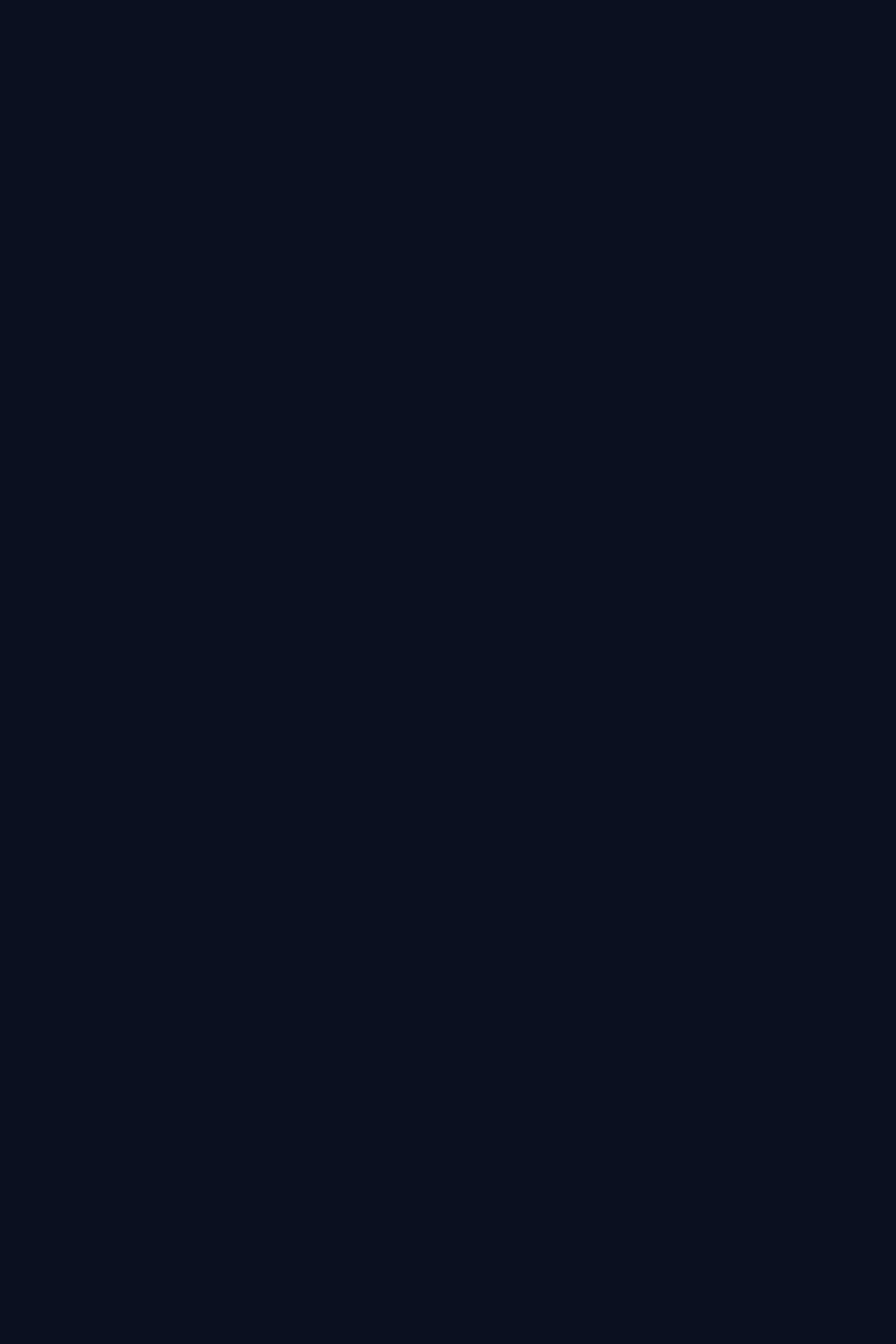
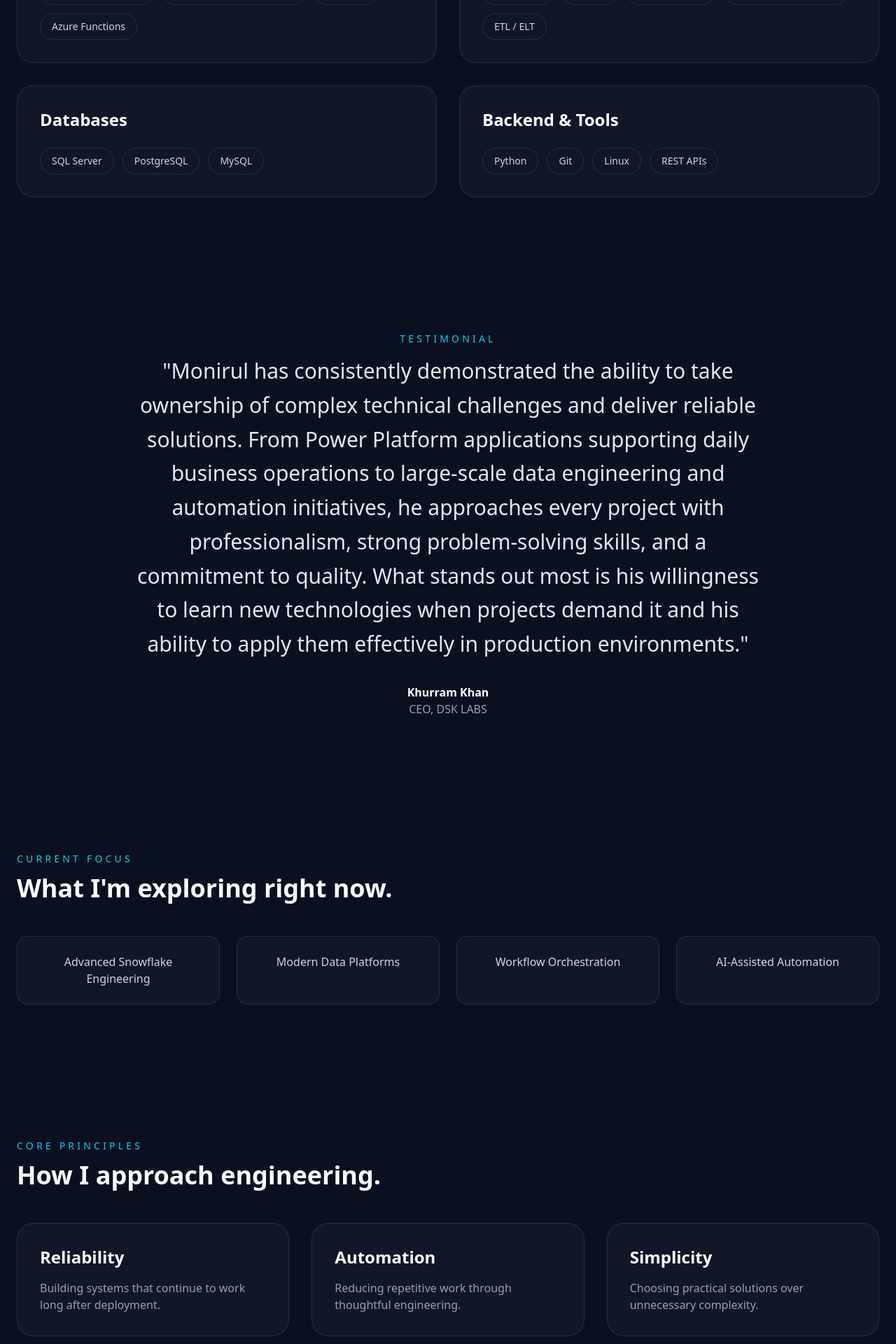
Before and after one commit to monirul-dev/portfolio, a Next.js app: page / in a window 1280 px wide. Shown: the part 4680-6600 px from the top of the page at 70% size. Before the commit the page ends 4320 px from the top, so only its background shows below. Built offline with nearby package versions, Linux system fonts and the light colour scheme.

Commit message:
Add testimonial, focus, and principles sections

```diff
--- a/app/page.tsx
+++ b/app/page.tsx
@@ -5,6 +5,10 @@ import About from "@/components/About";
 import Services from "@/components/Services";
 import Projects from "@/components/Projects";
 import Experience from "@/components/Experience";
+import Skills from "@/components/Skills";
+import Testimonial from "@/components/Testimonial";
+import Focus from "@/components/Focus";
+import Principles from "@/components/Principles";
 
 export default function Home() {
   return (
@@ -16,6 +20,10 @@ export default function Home() {
       <Services />
       <Projects />
       <Experience />
+      <Skills />
+      <Testimonial />
+      <Focus />
+      <Principles />
     </>
   );
 }
--- /dev/null
+++ b/components/Focus.tsx
@@ -0,0 +1,28 @@
+import { currentFocus } from "@/data/content";
+
+export default function Focus() {
+  return (
+    <section className="bg-[#0B1020] px-6 py-24">
+      <div className="mx-auto max-w-7xl">
+        <p className="mb-3 text-sm font-medium uppercase tracking-[0.3em] text-cyan-400">
+          Current Focus
+        </p>
+
+        <h2 className="mb-12 text-4xl font-bold text-white">
+          What I'm exploring right now.
+        </h2>
+
+        <div className="grid gap-6 md:grid-cols-2 lg:grid-cols-4">
+          {currentFocus.map((item) => (
+            <div
+              key={item}
+              className="rounded-2xl border border-white/10 bg-white/[0.03] p-6 text-center text-slate-300"
+            >
+              {item}
+            </div>
+          ))}
+        </div>
+      </div>
+    </section>
+  );
+}
--- /dev/null
+++ b/components/Principles.tsx
@@ -0,0 +1,34 @@
+import { principles } from "@/data/content";
+
+export default function Principles() {
+  return (
+    <section className="bg-[#0B1020] px-6 py-24">
+      <div className="mx-auto max-w-7xl">
+        <p className="mb-3 text-sm font-medium uppercase tracking-[0.3em] text-cyan-400">
+          Core Principles
+        </p>
+
+        <h2 className="mb-12 text-4xl font-bold text-white">
+          How I approach engineering.
+        </h2>
+
+        <div className="grid gap-8 md:grid-cols-3">
+          {principles.map((item) => (
+            <div
+              key={item.title}
+              className="rounded-3xl border border-white/10 bg-white/[0.03] p-8"
+            >
+              <h3 className="mb-4 text-2xl font-semibold text-white">
+                {item.title}
+              </h3>
+
+              <p className="text-slate-400">
+                {item.description}
+              </p>
+            </div>
+          ))}
+        </div>
+      </div>
+    </section>
+  );
+}
--- /dev/null
+++ b/components/Skills.tsx
@@ -0,0 +1,41 @@
+import { skillGroups } from "@/data/content";
+
+export default function Skills() {
+  return (
+    <section className="bg-[#0B1020] px-6 py-24">
+      <div className="mx-auto max-w-7xl">
+        <p className="mb-3 text-sm font-medium uppercase tracking-[0.3em] text-cyan-400">
+          Skills
+        </p>
+
+        <h2 className="mb-16 text-4xl font-bold text-white md:text-5xl">
+          Technologies I work with.
+        </h2>
+
+        <div className="grid gap-8 md:grid-cols-2">
+          {skillGroups.map((group) => (
+            <div
+              key={group.category}
+              className="rounded-3xl border border-white/10 bg-white/[0.03] p-8"
+            >
+              <h3 className="mb-6 text-2xl font-semibold text-white">
+                {group.category}
+              </h3>
+
+              <div className="flex flex-wrap gap-3">
+                {group.skills.map((skill) => (
+                  <span
+                    key={skill}
+                    className="rounded-full border border-white/10 px-4 py-2 text-sm text-slate-300"
+                  >
+                    {skill}
+                  </span>
+                ))}
+              </div>
+            </div>
+          ))}
+        </div>
+      </div>
+    </section>
+  );
+}
--- /dev/null
+++ b/components/Testimonial.tsx
@@ -0,0 +1,27 @@
+import { testimonial } from "@/data/content";
+
+export default function Testimonial() {
+  return (
+    <section className="bg-[#0B1020] px-6 py-24">
+      <div className="mx-auto max-w-4xl text-center">
+        <p className="mb-3 text-sm font-medium uppercase tracking-[0.3em] text-cyan-400">
+          Testimonial
+        </p>
+
+        <blockquote className="mb-8 text-2xl leading-relaxed text-slate-200 md:text-3xl">
+          "{testimonial.quote}"
+        </blockquote>
+
+        <div>
+          <p className="font-semibold text-white">
+            {testimonial.author}
+          </p>
+
+          <p className="text-slate-400">
+            {testimonial.role}
+          </p>
+        </div>
+      </div>
+    </section>
+  );
+}
--- a/data/content.ts
+++ b/data/content.ts
@@ -2,6 +2,7 @@ import {
   Metric,
   Project,
   Experience,
+  SkillGroup,
 } from "@/lib/types";
 
 export const profile = {
@@ -166,3 +167,81 @@ export const experiences: Experience[] = [
     ],
   },
 ];
+
+export const skillGroups: SkillGroup[] = [
+  {
+    category: "Power Platform",
+    skills: [
+      "Power Apps Canvas",
+      "Power Apps Model-Driven",
+      "Power BI",
+      "Azure Functions",
+    ],
+  },
+
+  {
+    category: "Data Engineering",
+    skills: [
+      "Snowflake",
+      "Prefect",
+      "Data Pipelines",
+      "Workflow Automation",
+      "ETL / ELT",
+    ],
+  },
+
+  {
+    category: "Databases",
+    skills: [
+      "SQL Server",
+      "PostgreSQL",
+      "MySQL",
+    ],
+  },
+
+  {
+    category: "Backend & Tools",
+    skills: [
+      "Python",
+      "Git",
+      "Linux",
+      "REST APIs",
+    ],
+  },
+];
+
+export const testimonial = {
+  quote:
+    "Monirul has consistently demonstrated the ability to take ownership of complex technical challenges and deliver reliable solutions. From Power Platform applications supporting daily business operations to large-scale data engineering and automation initiatives, he approaches every project with professionalism, strong problem-solving skills, and a commitment to quality. What stands out most is his willingness to learn new technologies when projects demand it and his ability to apply them effectively in production environments.",
+
+  author: "Khurram Khan",
+
+  role: "CEO, DSK LABS",
+};
+
+export const currentFocus = [
+  "Advanced Snowflake Engineering",
+  "Modern Data Platforms",
+  "Workflow Orchestration",
+  "AI-Assisted Automation",
+];
+
+export const principles = [
+  {
+    title: "Reliability",
+    description:
+      "Building systems that continue to work long after deployment.",
+  },
+
+  {
+    title: "Automation",
+    description:
+      "Reducing repetitive work through thoughtful engineering.",
+  },
+
+  {
+    title: "Simplicity",
+    description:
+      "Choosing practical solutions over unnecessary complexity.",
+  },
+];
```
